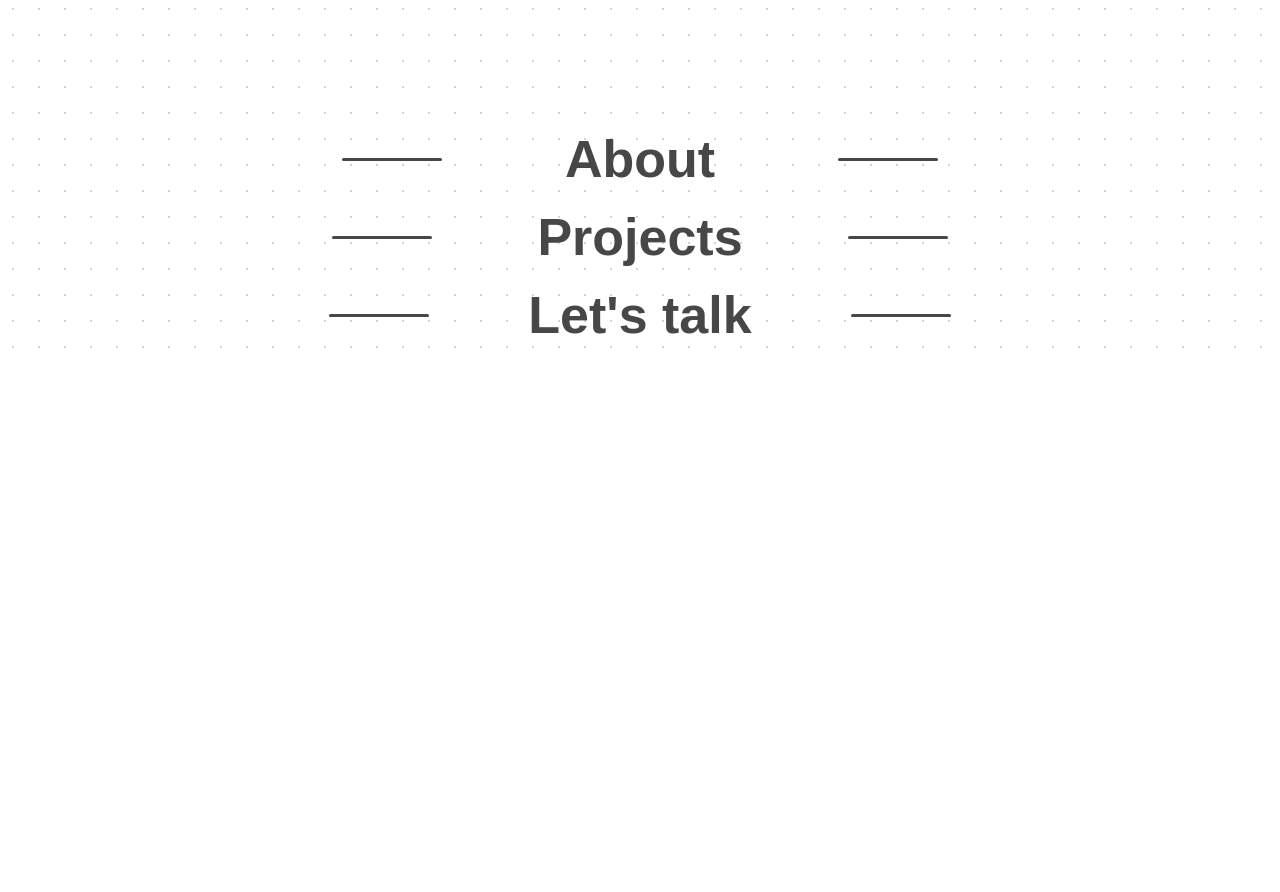
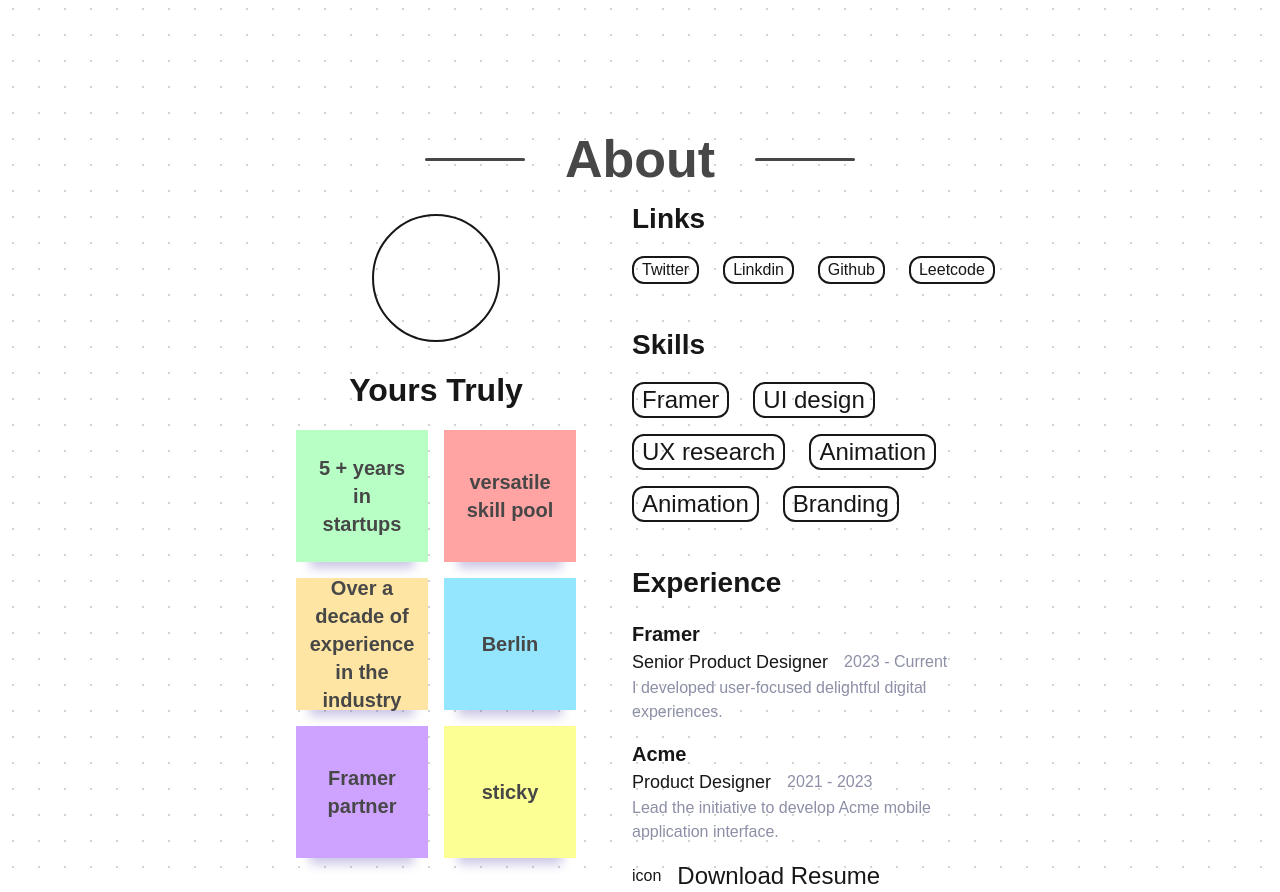
Before and after one commit to JuvitaSaini09/portfolio, a Next.js app: page / in a window 1280 px wide. Shown: the part 680-1572 px from the top of the page. Before the commit the page ends 1034 px from the top, so only its background shows below. Built offline with nearby package versions, Linux system fonts and the light colour scheme; a web font is replaced by a local one.

Commit message:
added about section

```diff
--- a/src/app/page.tsx
+++ b/src/app/page.tsx
@@ -26,9 +26,7 @@ export default function Home() {
       </header>
       <div className="w-[720px]">
         <AboutSection />
-
       </div>
-
     </div>
   );
 }
--- a/src/components/AboutSection.tsx
+++ b/src/components/AboutSection.tsx
@@ -1,12 +1,106 @@
+import { Title } from "./Title";
 
-import { Title } from "./Title";
 export function AboutSection() {
     return (
         <div className="flex flex-col items-center w-full">
             <Title label="About" />
-            <Title label="Projects" />
-            <Title label="Let's talk" />
+            <div className="flex gap-10">
+                <div className="flex flex-col gap-4 p-4">
 
+                    <div className="flex flex-col items-center gap-6">
+                        <div className="border-2 rounded-full h-32 w-32">
+                        </div>
+                        <p className="text-[32px] font-bold">Yours Truly</p>
+                    </div>
+
+                    <div className="flex flex-col gap-4">
+                        <div className="flex  gap-4">
+                            <div
+                                className={`p-4 bg-[#B8FFC6] shadow-[0_20px_10px_-14px_#4031a047] w-33 h-33 flex items-center justify-center`}>
+                                <p className="text-center text-xl font-bold text-[#474747]">5 + years in startups</p>
+                            </div>
+                            <div
+                                className={`p-4 bg-[#FFA3A3] shadow-[0_20px_10px_-14px_#4031a047] w-33 h-33 flex items-center justify-center`}>
+                                <p className="text-center text-xl font-bold text-[#474747]">versatile skill pool</p>
+                            </div>
+                        </div>
+                        <div className="flex  gap-4">
+                            <div
+                                className={`p-4 bg-[#FFE5A3] shadow-[0_20px_10px_-14px_#4031a047] w-33 h-33 flex items-center justify-center`}>
+                                <p className="text-center text-xl font-bold text-[#474747]">Over a decade of experience in the industry</p>
+                            </div>
+                            <div
+                                className={`p-4 bg-[#94E6FF] shadow-[0_20px_10px_-14px_#4031a047] w-33 h-33 flex items-center justify-center`}>
+                                <p className="text-center text-xl font-bold text-[#474747]">Berlin</p>
+                            </div>
+                        </div>
+                        <div className="flex  gap-4">
+                            <div
+                                className={`p-4 bg-[#CDA3FF] shadow-[0_20px_10px_-14px_#4031a047] w-33 h-33 flex items-center justify-center`}>
+                                <p className="text-center text-xl font-bold text-[#474747]">Framer partner</p>
+                            </div>
+                            <div
+                                className={`p-4 bg-[#FBFF94] shadow-[0_20px_10px_-14px_#4031a047] w-33 h-33 flex items-center justify-center`}>
+                                <p className="text-center text-xl font-bold text-[#474747]">sticky</p>
+                            </div>
+                        </div>
+                    </div>
+
+                </div>
+
+                <div className="flex flex-col gap-10">
+                    <div className="flex flex-col gap-4">
+                        <h3 className="text-[28px] font-bold">Links</h3>
+                        <div className="flex gap-6">
+                            <div className="border-2 rounded-xl text-center px-2 ">Twitter</div>
+                            <div className="border-2 rounded-xl text-center px-2">Linkdin</div>
+                            <div className="border-2 rounded-xl text-center px-2">Github</div>
+                            <div className="border-2 rounded-xl text-center px-2">Leetcode</div>
+                        </div>
+                    </div>
+
+                    <div className="flex flex-col gap-4">
+                        <h3 className="text-[28px] font-bold"> Skills</h3>
+                        <div className="flex flex-col gap-4 ">
+                            <div className="flex gap-6">
+                                <div className="border-2 rounded-xl text-center px-2 text-2xl">Framer</div>
+                                <div className="border-2 rounded-xl text-center px-2 text-2xl">UI design</div>
+                            </div>
+                            <div className="flex gap-6">
+                                <div className="border-2 rounded-xl text-center px-2 text-2xl">UX research</div>
+                                <div className="border-2 rounded-xl text-center px-2 text-2xl">Animation</div>
+                            </div>
+                            <div className="flex gap-6">
+                                <div className="border-2 rounded-xl text-center px-2 text-2xl">Animation</div>
+                                <div className="border-2 rounded-xl text-center px-2 text-2xl">Branding</div>
+                            </div>
+                        </div>
+                    </div>
+                    <div className="flex flex-col gap-4">
+                        <h3 className="text-[28px] font-bold">Experience</h3>
+                        <div>
+                            <h4 className="text-xl font-bold">Framer</h4>
+                            <div className="flex items-center gap-4">
+                                <p className="text-lg ">Senior Product Designer</p>
+                                <p className="text-[#8C8FA6]">2023 - Current</p>
+                            </div>
+                            <h4 className="text-[#8C8FA6]">I developed user-focused delightful digital experiences.</h4>
+                        </div>
+                        <div>
+                            <h4 className="text-xl font-bold">Acme</h4>
+                            <div className="flex items-center gap-4">
+                                <p className="text-lg ">Product Designer</p>
+                                <p className="text-[#8C8FA6]">2021 - 2023</p>
+                            </div>
+                            <h4 className="text-[#8C8FA6]">Lead the initiative to develop Acme mobile application interface.</h4>
+                        </div>
+                        <div className="flex items-center gap-4">
+                            <p>icon</p>
+                            <p className="text-2xl">Download Resume</p>
+                        </div>
+                    </div>
+                </div>
+            </div>
         </div>
     )
 }
--- a/src/components/Title.tsx
+++ b/src/components/Title.tsx
@@ -2,7 +2,7 @@
 
 export function Title({ label }: { label: string }) {
     return (
-        <div className="flex items-center justify-around w-full">
+        <div className="flex items-center justify-center gap-10 w-full">
             <div className="w-[100px] h-[3px] bg-grid-small bg-[#474747] rounded"></div>
             <h1 className="text-center text-[52px] font-bold text-[#474747]">{label}</h1>
             <div className="w-[100px] h-[3px] bg-grid-small bg-[#474747] rounded"></div>
```
